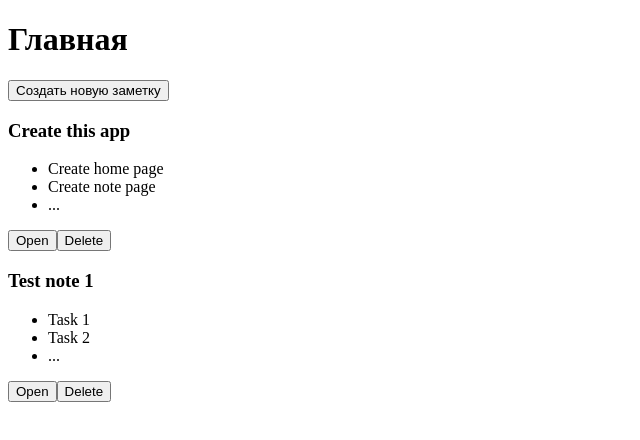
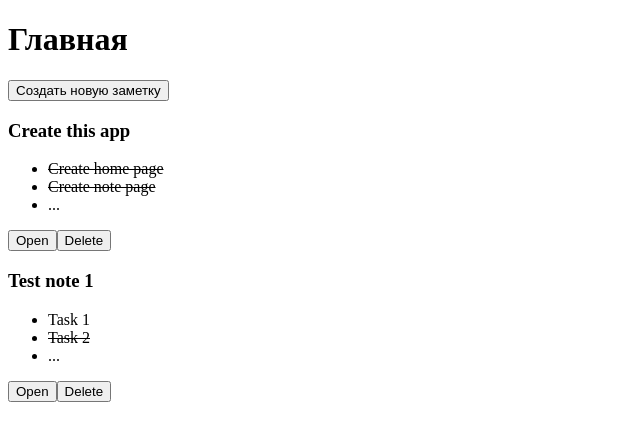
Before and after one commit to psqq/vue-todo-app, a Vue app: page / in a window 1280 px wide. Shown: the top 440 px of the page, without its empty margins (0-640 px from the left). Built offline with nearby package versions, Linux system fonts and the light colour scheme; what vuex-undo-redo would draw is missing.

Commit message:
Undo all changes with confirm works!

```diff
--- a/src/components/NotePreview.vue
+++ b/src/components/NotePreview.vue
@@ -5,7 +5,10 @@
       <li
         v-for="(task, index) in previewTodo"
         :key="index"
-      >{{ task.title }}</li>
+        :style="{textDecoration: task.done ? 'line-through' : 'none'}"
+      >
+        {{ task.title }}
+      </li>
       <li v-if="isMore">...</li>
     </ul>
     <button @click="open()">Open</button>
--- a/src/components/Todo.vue
+++ b/src/components/Todo.vue
@@ -9,10 +9,12 @@
         id="checkbox"
         :value="index"
         v-model="checkedTasks"
+        @change="changed()"
       >
       <input
         type="text"
         v-model="tasksTitles[index]"
+        @change="changed()"
       >
     </li>
     <li>
@@ -30,10 +32,7 @@ export default {
   },
   props: ["todo"],
   data() {
-    return {
-      checkedTasks: this.todo.map((x, i) => x.done && i).filter(x => x != null),
-      tasksTitles: this.todo.map(x => x.title)
-    };
+    return { checkedTasks: [], tasksTitles: [] };
   },
   computed: {},
   methods: {
@@ -50,11 +49,14 @@ export default {
     }
   },
   watch: {
-    checkedTasks() {
-      this.changed();
-    },
-    tasksTitles() {
-      this.changed();
+    todo: {
+      handler(todo) {
+        this.checkedTasks = todo
+          .map((x, i) => x.done && i)
+          .filter(x => x != null);
+        this.tasksTitles = todo.map(x => x.title);
+      },
+      immediate: true
     }
   }
 };
--- a/src/store/index.js
+++ b/src/store/index.js
@@ -25,16 +25,16 @@ export default new Vuex.Store({
     ...initialState(),
     notes: [
       createNote('Create this app', [
-        { title: 'Create home page', done: false },
-        { title: 'Create note page', done: false },
-        { title: 'Create note page', done: false },
+        { title: 'Create home page', done: true },
+        { title: 'Create note page', done: true },
+        { title: 'Create todo component', done: true },
       ]),
       createNote('Test note 1', [
         { title: 'Task 1', done: false },
-        { title: 'Task 2', done: false },
+        { title: 'Task 2', done: true },
         { title: 'Task 3', done: false },
         { title: 'Task 5', done: false },
-        { title: 'Task 6', done: false },
+        { title: 'Task 6', done: true },
         { title: 'Task 7', done: false },
       ]),
     ],
@@ -57,14 +57,24 @@ export default new Vuex.Store({
       state.note.title = payload.title;
     },
     setTodo(state, payload) {
-      state.note.todo = payload.todo;
+      state.note.todo = cloneDeep(payload.todo);
     },
     saveOrCreateNew(state) {
       const note = state.notes.find(x => x.id === state.note.id);
       if (note) {
-        merge(note, state.note);
+        state.note = cloneDeep(state.note);
       } else {
         state.notes.push(state.note);
+      }
+    },
+    undoAllChanges(state) {
+      const note = state.notes.find(x => x.id === state.note.id);
+      if (note) {
+
+        console.log(JSON.parse(JSON.stringify(state.note)), JSON.parse(JSON.stringify(note)));
+        state.note = note;
+      } else {
+        state.note = createNote();
       }
     }
   },
--- a/src/views/Note.vue
+++ b/src/views/Note.vue
@@ -3,7 +3,10 @@
     <p>
       <router-link to="/">Main page</router-link>
     </p>
-    <button @click="saveChanges()">Save changes</button>
+    <p>
+      <button @click="saveChanges()">Save changes</button>
+      <button @click="undoAllChangesWithConfirm()">Undo all changes</button>
+    </p>
     Title: <input
       type="text"
       v-model="title"
@@ -48,10 +51,17 @@ export default {
       "createEmptyNote",
       "setTitle",
       "saveOrCreateNew",
-      "setTodo"
+      "setTodo",
+      "undoAllChanges"
     ]),
     saveChanges() {
       this.saveOrCreateNew();
+    },
+    undoAllChangesWithConfirm() {
+      const yesNo = confirm("Действительно хотите отменить все изменения?");
+      if (yesNo) {
+        this.undoAllChanges();
+      }
     }
   },
   created() {
```
